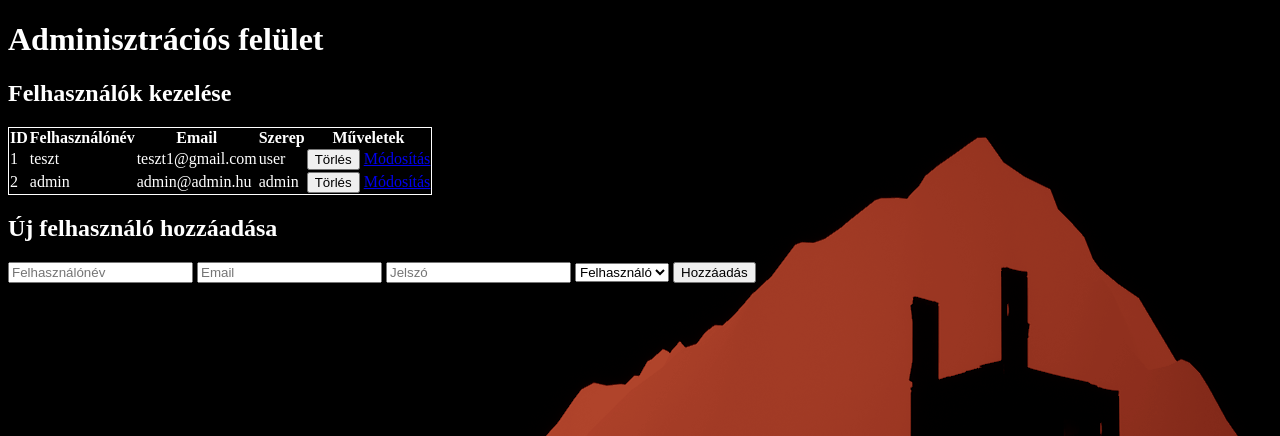
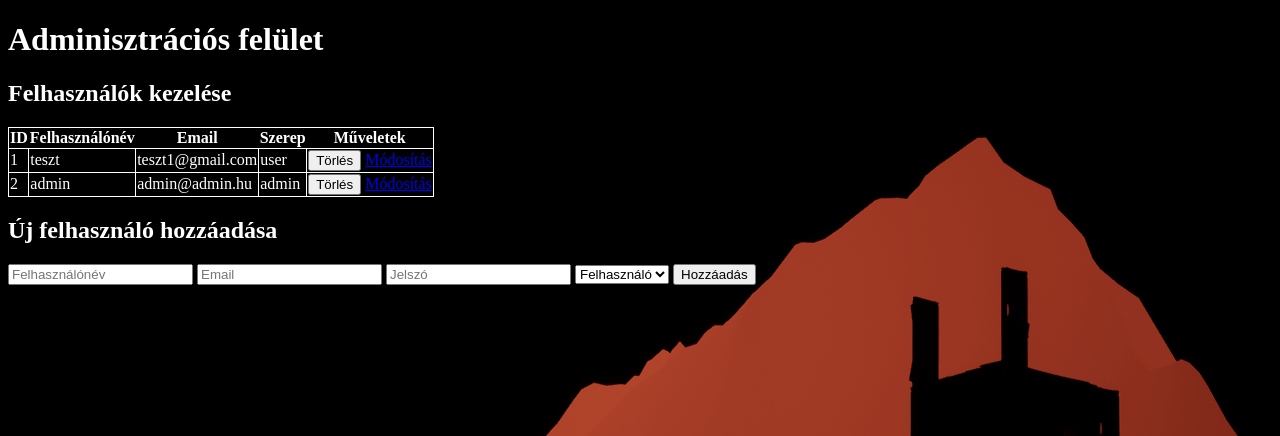
Before and after one commit to Gyula7039/web, a PHP site: page /admin.php in a window 1280 px wide. Shown: the top 436 px of the page. Run offline with PHP 8.4, Linux system fonts and the light colour scheme; a user stored in the database is signed in; data comes from the database, SQL or seed files in the repository.

Commit message:
Update admin.css

```diff
--- a/admin.css
+++ b/admin.css
@@ -7,3 +7,8 @@ table{
     border: 1px solid white;
     border-collapse: collapse;
 }
+
+tr td{
+    border: 1px solid white;
+    border-collapse: collapse;
+}
```
